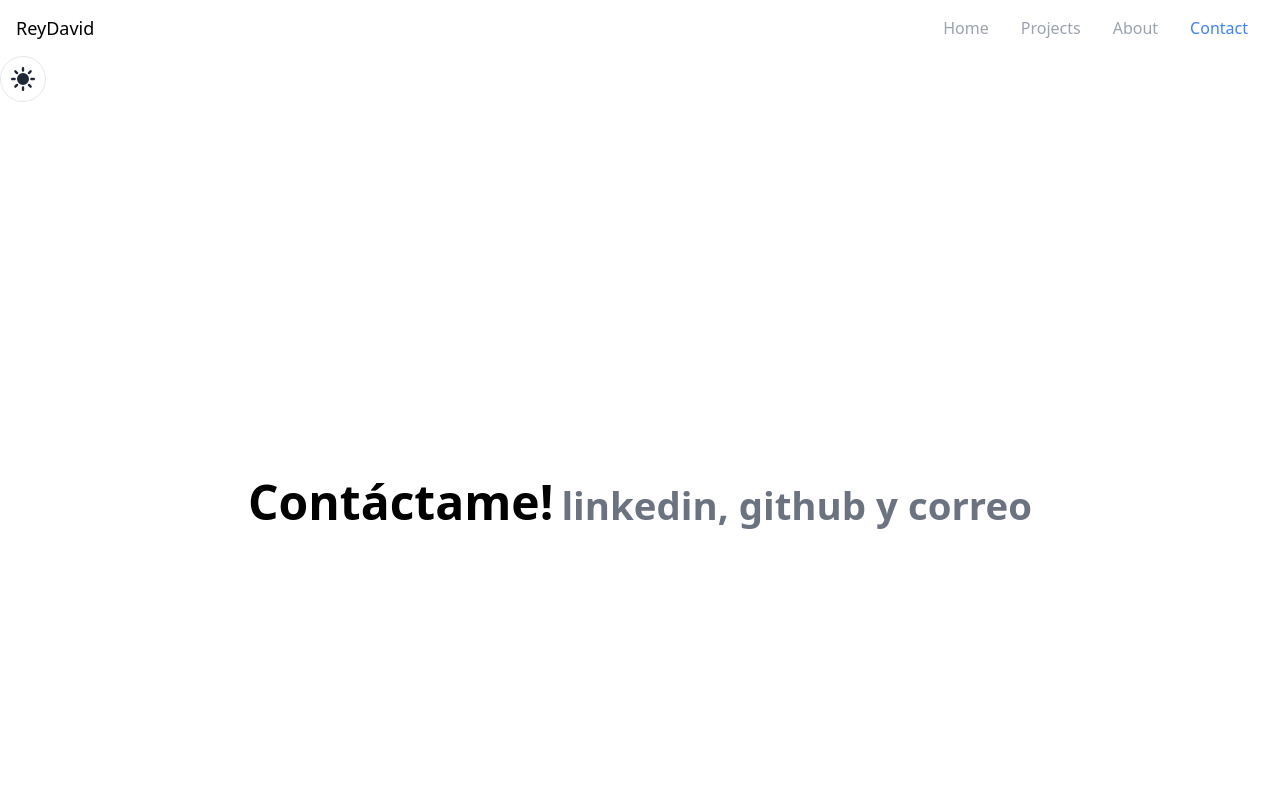
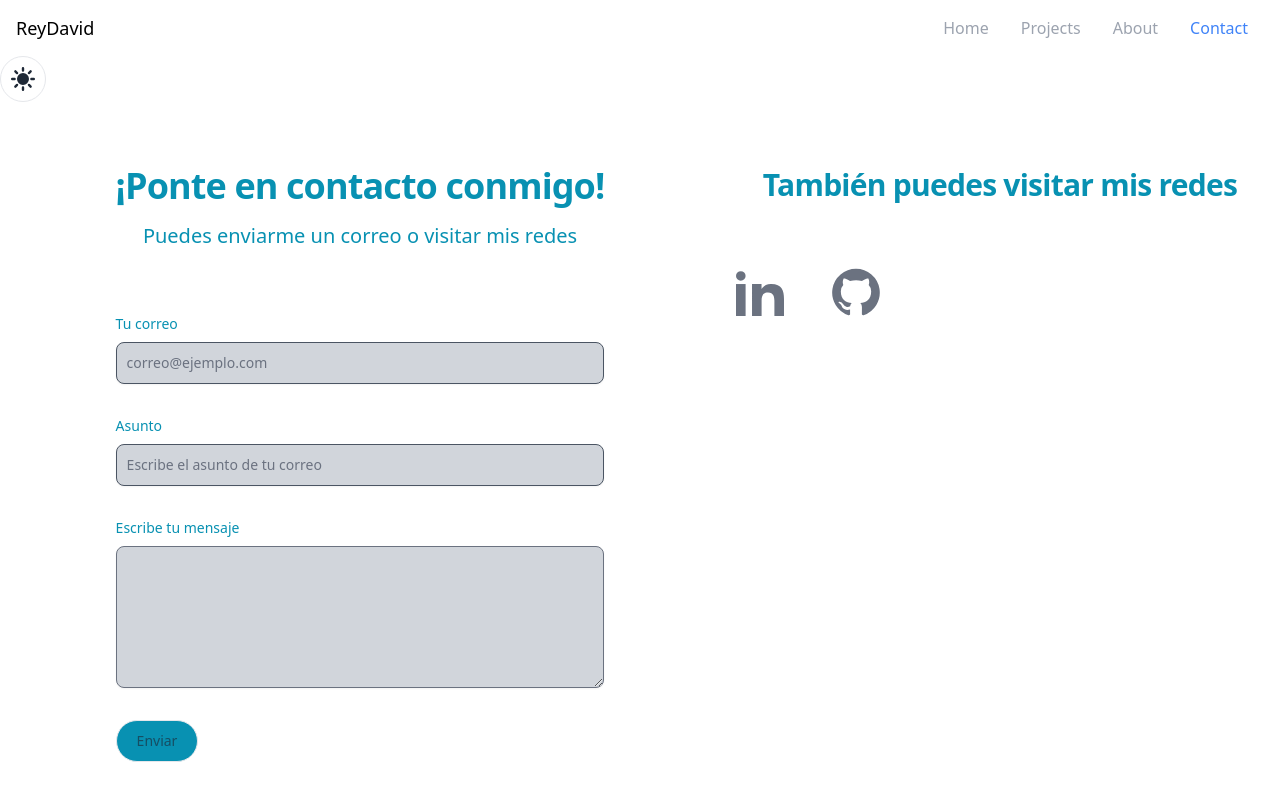
Before and after one commit to Reydav1d/Portfolio, a Next.js app: page /contact in a window 1280 px wide. Shown: the top 800 px of the page. Built offline with nearby package versions, Linux system fonts and the light colour scheme.

Commit message:
feat: contactform with Formspree, add: socialIcons

```diff
--- a/package.json
+++ b/package.json
@@ -9,6 +9,7 @@
     "lint": "next lint"
   },
   "dependencies": {
+    "@formspree/react": "^2.5.1",
     "@types/node": "20.5.4",
     "@types/react": "18.2.21",
     "@types/react-dom": "18.2.7",
--- a/src/app/contact/page.tsx
+++ b/src/app/contact/page.tsx
@@ -1,14 +1,98 @@
-import React from 'react'
+"use client";
+import React from "react";
+import SocialCard from "@/components/socialCard/socialCard";
+import { useForm, ValidationError } from "@formspree/react";
+import Link from "next/link";
 
 export default function Contact() {
+  const [state, handleSubmit] = useForm("xaygjkvk");
+  if (state.succeeded) {
+    return (
+      <>
+        <p>¡Correo enviado exitosamente! Espera una respuesta muy pronto.</p>
+        <Link href="/">Volver al inicio</Link>
+      </>
+    );
+  }
   return (
-    <div className="h-screen flex flex-col justify-center items-center">
-    <h1 className="text-5xl font-extrabold dark:text-white">
-      Contáctame!
-      <small className="ml-2 font-semibold text-gray-500 dark:text-gray-400">
-        linkedin, github y correo
-      </small>
-    </h1>
-  </div>
-  )
+    <section className="h-screen flex flex-col lg:flex-row">
+      <div className="py-8 lg:py-16 px-4 mx-auto max-w-screen-md">
+        <h2 className="mb-4 text-4xl tracking-tight font-extrabold text-center text-cyan-600">
+          ¡Ponte en contacto conmigo!
+        </h2>
+        <p className="mb-8 lg:mb-16 font-light text-center text-cyan-600 sm:text-xl">
+          Puedes enviarme un correo o visitar mis redes
+        </p>
+        <form onSubmit={handleSubmit} className="space-y-8">
+          <div>
+            <label
+              htmlFor="email"
+              className="block mb-2 text-sm font-medium text-cyan-600"
+            >
+              Tu correo
+            </label>
+            <input
+              id="email"
+              type="email"
+              name="email"
+              className="shadow-sm bg-gray-300 border border-gray-600 text-gray-900 text-sm rounded-lg focus:ring-primary-500 focus:border-primary-500 block w-full p-2.5"
+              placeholder="correo@ejemplo.com"
+            />
+            <ValidationError
+              prefix="Email"
+              field="email"
+              errors={state.errors}
+            />
+          </div>
+          <div>
+            <label
+              htmlFor="asunto"
+              className="block mb-2 text-sm font-medium text-cyan-600"
+            >
+              Asunto
+            </label>
+            <input
+              id="asunto"
+              type="asunto"
+              name="asunto"
+              className="shadow-sm bg-gray-300 border border-gray-600 text-gray-900 text-sm rounded-lg focus:ring-primary-500 focus:border-primary-500 block w-full p-2.5"
+              placeholder="Escribe el asunto de tu correo"
+            />
+            <ValidationError
+              prefix="Email"
+              field="email"
+              errors={state.errors}
+            />
+          </div>
+          <div>
+            <label
+              htmlFor="message"
+              className="block mb-2 text-sm font-medium text-cyan-600"
+            >
+              Escribe tu mensaje
+            </label>
+            <textarea
+              id="message"
+              name="message"
+              rows={6}
+              className="shadow-sm bg-gray-300 border border-gray-500 text-gray-900 text-sm rounded-lg focus:ring-primary-500 focus:border-primary-500 block w-full p-2.5"
+            />
+            <ValidationError
+              prefix="Message"
+              field="message"
+              errors={state.errors}
+            />
+          </div>
+          <button
+            type="submit"
+            disabled={state.submitting}
+            className="py-2.5 px-5 mr-2 mb-2 text-sm font-medium text-cyan-900 focus:outline-none bg-cyan-600 rounded-full border hover:bg-cyan-900 hover:text-cyan-700 focus:z-10"
+          >
+            Enviar
+          </button>
+        </form>
+      </div>
+      <SocialCard />
+    </section>
+  );
 }
--- /dev/null
+++ b/src/components/socialCard/socialCard.tsx
@@ -0,0 +1,52 @@
+import React from "react";
+
+export default function SocialCard() {
+  return (
+    <section>
+      <div className="py-8 lg:py-16 mx-auto max-w-screen-xl px-4 ">
+        <h2 className="mb-8 lg:mb-16 text-3xl font-extrabold tracking-tight leading-tight text-center text-cyan-600">
+          También puedes visitar mis redes
+        </h2>
+        <div className="grid grid-cols-2 gap-8 text-gray-500 sm:gap-12 md:grid-cols-3 lg:grid-cols-6">
+          <a
+            href="https://www.linkedin.com/in/reydavid1/"
+            className="flex justify-center items-center"
+          >
+            <svg
+              className="w-[48px] h-[48px] hover:text-cyan-900"
+              aria-hidden="true"
+              xmlns="http://www.w3.org/2000/svg"
+              fill="currentColor"
+              viewBox="0 0 15 15"
+            >
+              <path
+                fill-rule="evenodd"
+                d="M7.979 5v1.586a3.5 3.5 0 0 1 3.082-1.574C14.3 5.012 15 7.03 15 9.655V15h-3v-4.738c0-1.13-.229-2.584-1.995-2.584-1.713 0-2.005 1.23-2.005 2.5V15H5.009V5h2.97ZM3 2.487a1.5 1.5 0 1 1-3 0 1.5 1.5 0 0 1 3 0Z"
+                clip-rule="evenodd"
+              />
+              <path d="M3 5.012H0V15h3V5.012Z" />
+            </svg>
+          </a>
+          <a
+            href="https://github.com/Reydav1d"
+            className="flex justify-center items-center"
+          >
+            <svg
+              className="w-[48px] h-[48px] hover:text-cyan-900"
+              aria-hidden="true"
+              xmlns="http://www.w3.org/2000/svg"
+              fill="currentColor"
+              viewBox="0 0 20 20"
+            >
+              <path
+                fill-rule="evenodd"
+                d="M10 .333A9.911 9.911 0 0 0 6.866 19.65c.5.092.678-.215.678-.477 0-.237-.01-1.017-.014-1.845-2.757.6-3.338-1.169-3.338-1.169a2.627 2.627 0 0 0-1.1-1.451c-.9-.615.07-.6.07-.6a2.084 2.084 0 0 1 1.518 1.021 2.11 2.11 0 0 0 2.884.823c.044-.503.268-.973.63-1.325-2.2-.25-4.516-1.1-4.516-4.9A3.832 3.832 0 0 1 4.7 7.068a3.56 3.56 0 0 1 .095-2.623s.832-.266 2.726 1.016a9.409 9.409 0 0 1 4.962 0c1.89-1.282 2.717-1.016 2.717-1.016.366.83.402 1.768.1 2.623a3.827 3.827 0 0 1 1.02 2.659c0 3.807-2.319 4.644-4.525 4.889a2.366 2.366 0 0 1 .673 1.834c0 1.326-.012 2.394-.012 2.72 0 .263.18.572.681.475A9.911 9.911 0 0 0 10 .333Z"
+                clip-rule="evenodd"
+              />
+            </svg>
+          </a>
+        </div>
+      </div>
+    </section>
+  );
+}
```
Also changed, not shown: 1 other file (tests, documents, lock files or other folders).
